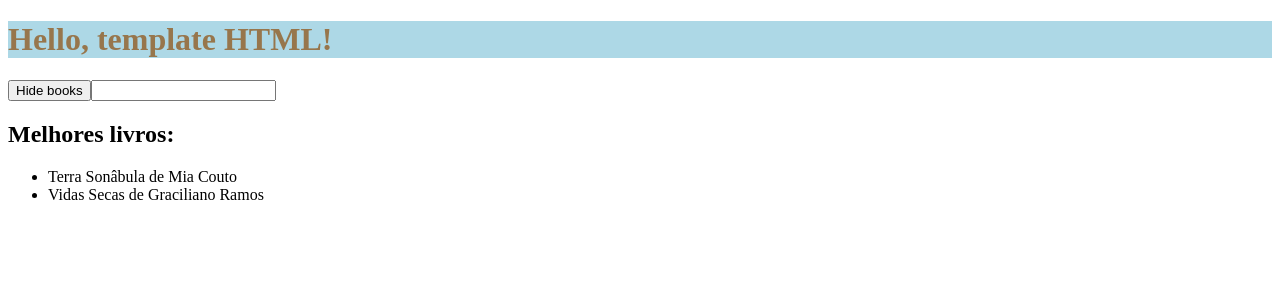
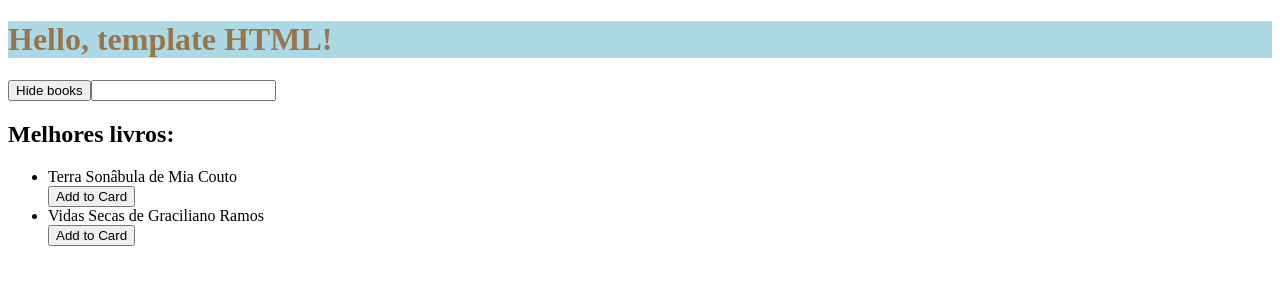
Before and after one commit to benitomiyazato/angular14, an Angular app: page / in a window 1280 px wide. Shown: the top 300 px of the page. Built offline with nearby package versions, Linux system fonts and the light colour scheme.

Commit message:
child to parent data transfer

```diff
--- a/src/app/book/book.component.html
+++ b/src/app/book/book.component.html
@@ -1 +1,2 @@
 <li>{{ book.title | titlecase}} de {{ book.authorName | titlecase}}</li>
+<button (click)="addToCard()">Add to Card</button>
--- a/src/app/book/book.component.ts
+++ b/src/app/book/book.component.ts
@@ -1,12 +1,16 @@
-import { Component, Input } from '@angular/core';
+import { Component, EventEmitter, Input, Output } from '@angular/core';
 import { BookInterface } from '../book-interface';
 
 @Component({
   selector: 'app-book',
   templateUrl: './book.component.html',
-  styleUrls: ['./book.component.css']
+  styleUrls: ['./book.component.css'],
 })
 export class BookComponent {
+  @Input() book: BookInterface = {} as BookInterface;
+  @Output() bookEmitter = new EventEmitter<BookInterface>();
 
-  @Input() book: BookInterface = {} as BookInterface;
+  addToCard = () => {
+    this.bookEmitter.emit(this.book);
+  };
 }
--- a/src/app/books/books.component.html
+++ b/src/app/books/books.component.html
@@ -7,6 +7,6 @@
 <h2>Melhores livros:</h2>
 <ul *ngIf="showBooks">
   <ng-container *ngFor="let book of books">
-    <app-book [book] = "book"></app-book>
+    <app-book (bookEmitter)="addToCart($event)" [book]="book"></app-book>
   </ng-container>
 </ul>
--- a/src/app/books/books.component.ts
+++ b/src/app/books/books.component.ts
@@ -23,4 +23,8 @@ export class BooksComponent {
   toggleShowBooks = () => {
     this.showBooks = this.showBooks ? false : true;
   };
+
+  addToCart = (book: BookInterface) => {
+    console.log(book);
+  };
 }
```
